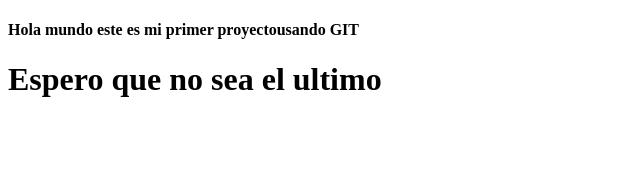
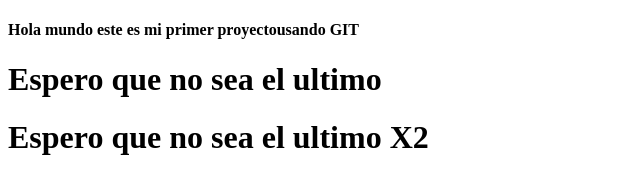
Before and after one commit to carlosNavejas/githelloword, a plain HTML site: page index.html in a window 1280 px wide. Shown: the whole page, without its empty margins (0-640 px from the left). Drawn offline with Linux system fonts and the light colour scheme.

Commit message:
Se agrego otro parrafo

```diff
--- a/index.html
+++ b/index.html
@@ -10,6 +10,7 @@
 <h4>Hola mundo este es mi primer proyectousando GIT</h4>
 
 <h1>Espero que no sea el ultimo</h1>
+<h1>Espero que no sea el ultimo X2</h1>
 
 <body>
 
```
